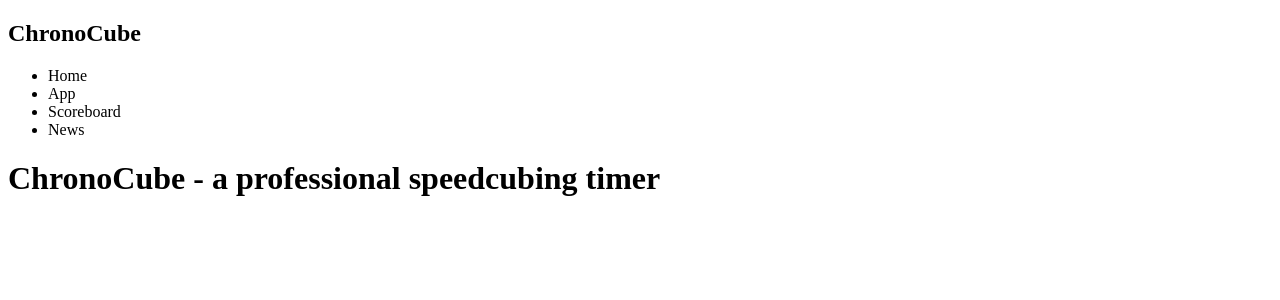
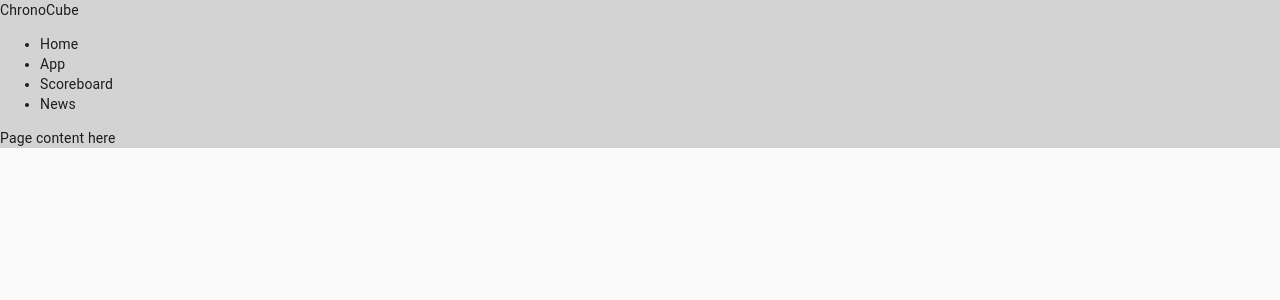
Before and after one commit to eug-vs/chrono-cube, a React (Create React App) app: page / in a window 1280 px wide. Shown: the top 300 px of the page. Built offline with nearby package versions, Linux system fonts and the light colour scheme.

Commit message:
Transfer App.ts -> index.js, add css baseline
Install dependencies:
 * @material-ui/core
 * styled-components

More info: https://material-ui.com/components/css-baseline/

```diff
--- a/package.json
+++ b/package.json
@@ -3,12 +3,14 @@
   "version": "0.1.0",
   "private": true,
   "dependencies": {
+    "@material-ui/core": "^4.8.2",
     "@testing-library/jest-dom": "^4.2.4",
     "@testing-library/react": "^9.4.0",
     "@testing-library/user-event": "^7.2.1",
     "react": "^16.12.0",
     "react-dom": "^16.12.0",
-    "react-scripts": "3.3.0"
+    "react-scripts": "3.3.0",
+    "styled-components": "^4.4.1"
   },
   "scripts": {
     "start": "react-scripts start",
--- a/src/App.js
+++ /dev/null
@@ -1,11 +0,0 @@
-import React from 'react';
-import Header from "./components/Header";
-
-const App = () => (
-  <div>
-    <Header/>
-    <h1> ChronoCube - a professional speedcubing timer</h1>
-  </div>
-);
-
-export default App;
--- a/src/components/Header.js
+++ b/src/components/Header.js
@@ -2,7 +2,7 @@ import React from "react";
 
 const Header = () => (
   <div>
-    <h2> ChronoCube </h2>
+    <span> ChronoCube </span>
     <ul>
       <li> Home </li>
       <li> App </li>
--- a/src/index.js
+++ b/src/index.js
@@ -1,5 +1,23 @@
 import React from 'react';
 import ReactDOM from 'react-dom';
-import App from './App';
+
+import styled from 'styled-components';
+import CssBaseline from '@material-ui/core/CssBaseline'
+
+import Header from "./components/Header";
+
+
+const App = () => (
+  <Root>
+    <CssBaseline/>
+    <Header/>
+    <p> Page content here </p>
+  </Root>
+);
+
+const Root = styled.div`
+  background: lightgrey;
+`;
+
 
 ReactDOM.render(<App />, document.getElementById('root'));
```
Also changed, not shown: 1 other file (tests, documents, lock files or other folders).
